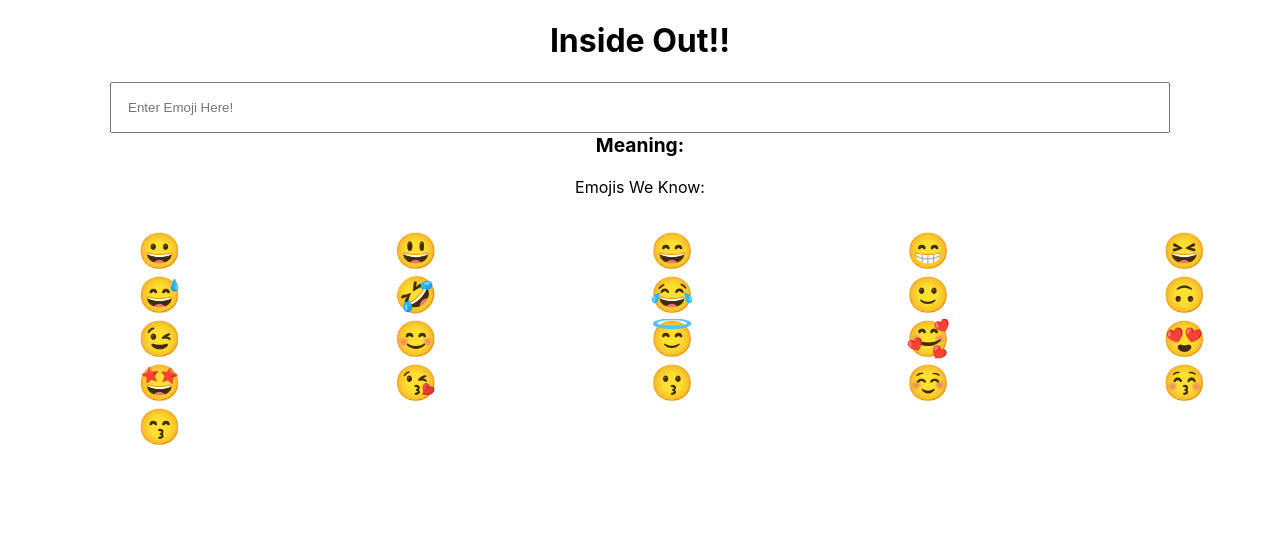
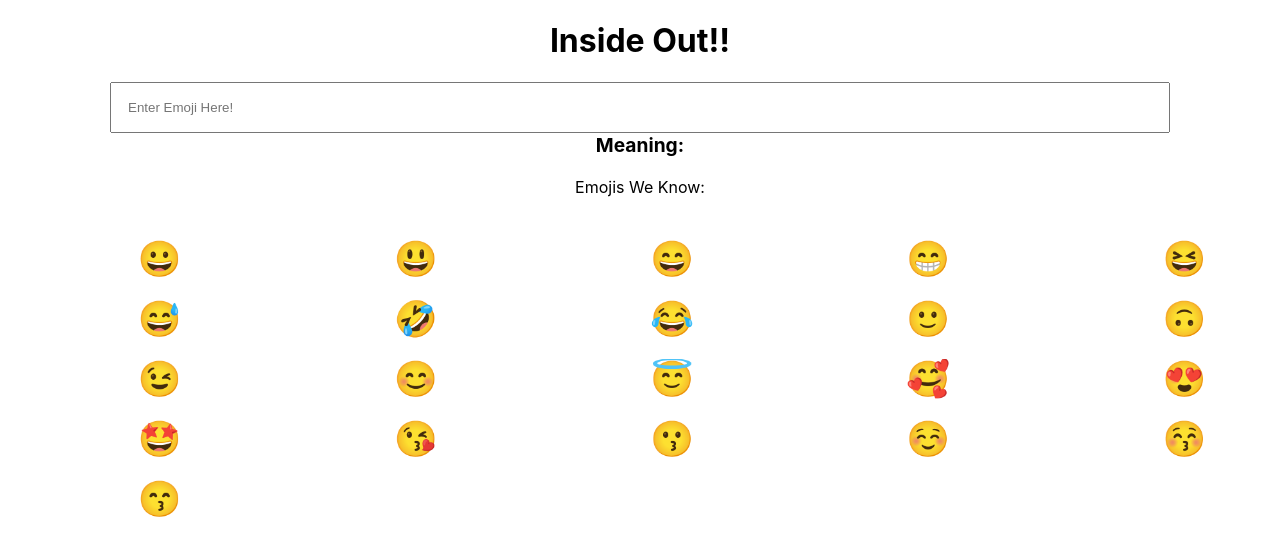
Before and after one commit to RakshaPawar108/emoji-interpreter-neogcamp, a React (Create React App) app: page / in a window 1280 px wide. Shown: the top 556 px of the page. Built offline with nearby package versions, Linux system fonts and the light colour scheme.

Commit message:
feat:made emojis clickable and displayed meaning.

```diff
--- a/src/App.css
+++ b/src/App.css
@@ -22,4 +22,6 @@
 
 .wrapper span {
   font-size:35px;
+  padding: 0.5rem;
+  cursor: pointer;
 }
--- a/src/App.js
+++ b/src/App.js
@@ -37,9 +37,14 @@ function App() {
     }
 
     if (meaning === undefined) {
-      meaning = "";
+      meaning = "We don't have this in our database";
     }
 
+    setMeaning(meaning);
+  }
+
+  function emojiClickHandler(emoji) {
+    let meaning = emojiDictionary[emoji];
     setMeaning(meaning);
   }
 
@@ -57,7 +62,12 @@ function App() {
       <div>Emojis We Know: </div>
       <div className="wrapper">
         {emojisWeKnow.map((emoji) => {
-          return <span key={emoji}> {emoji} </span>;
+          return (
+            <span onClick={() => emojiClickHandler(emoji)} key={emoji}>
+              {" "}
+              {emoji}{" "}
+            </span>
+          );
         })}
       </div>
     </div>
```
